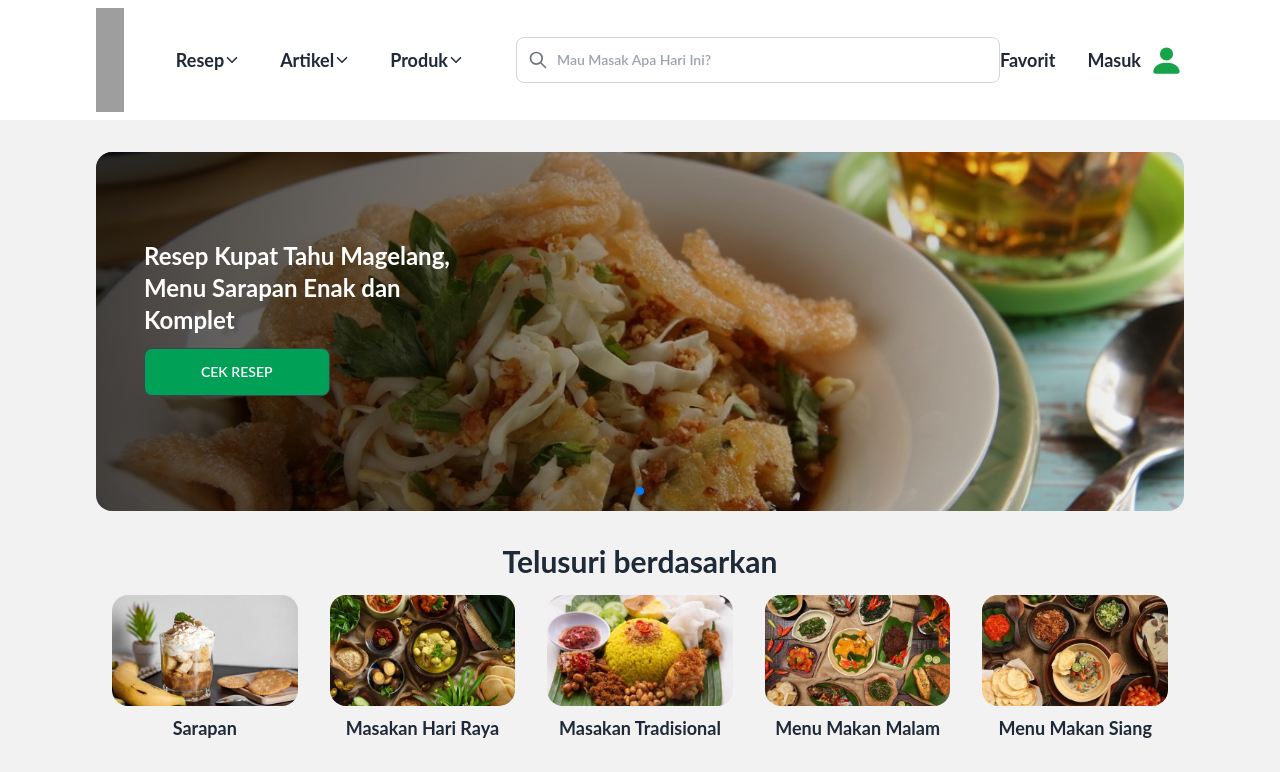
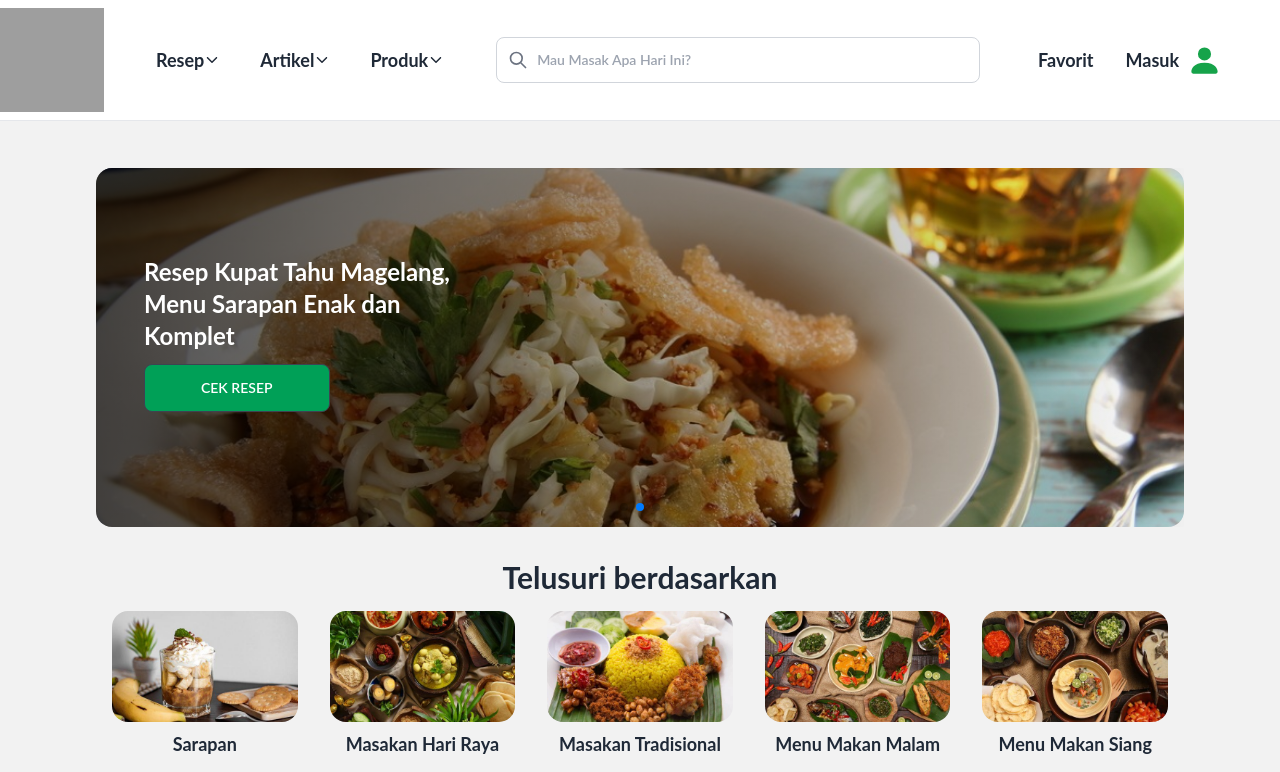
Before and after one commit to G4tes/receipt-landingpage, a React (Create React App) app: page / in a window 1280 px wide. Shown: the top 772 px of the page. Built offline with nearby package versions, Linux system fonts and the light colour scheme; grey boxes are pictures that could not be loaded.

Commit message:
membuat posisi navbar menjadi fixied

```diff
--- a/src/App.js
+++ b/src/App.js
@@ -5,9 +5,12 @@ import Kategori from "./components/Kategori";
 function App() {
   return (
     <div className="h-screen">
-      <div className="bg-white px-24">
-        <Navbar />
+      <div className="bg-white  dark:bg-gray-900 fixed w-full z-20 top-0 left-0 border-b border-gray-200 dark:border-gray-600">
+        <div className="  ">
+          <Navbar />
+        </div>
       </div>
+
       <div className="bg-[#f2f2f2]">
         <div className="mx-24 ">
           <Carousel />
--- a/src/components/Carousel.jsx
+++ b/src/components/Carousel.jsx
@@ -26,7 +26,7 @@ const Carousel = () => {
     },
   ];
   return (
-    <div className="mx-auto my-8 max-w-6xl  ">
+    <div className="mx-auto mt-[7.5rem] max-w-6xl pt-12">
       <div className=" w-full">
         <Swiper
           breakpoints={{
--- a/src/components/Navbar.jsx
+++ b/src/components/Navbar.jsx
@@ -87,7 +87,7 @@ const Navbar = () => {
   ];
 
   return (
-    <div className=" py-2 flex items-center max-w-7xl mx-auto">
+    <div className=" py-2 flex items-center max-w-7xl mx-auto  ">
       <div>
         <img
           src="https://www.masakapahariini.com/wp-content/themes/mahi_revamp/assets/img/masakapahariini-logo.svg"
```
